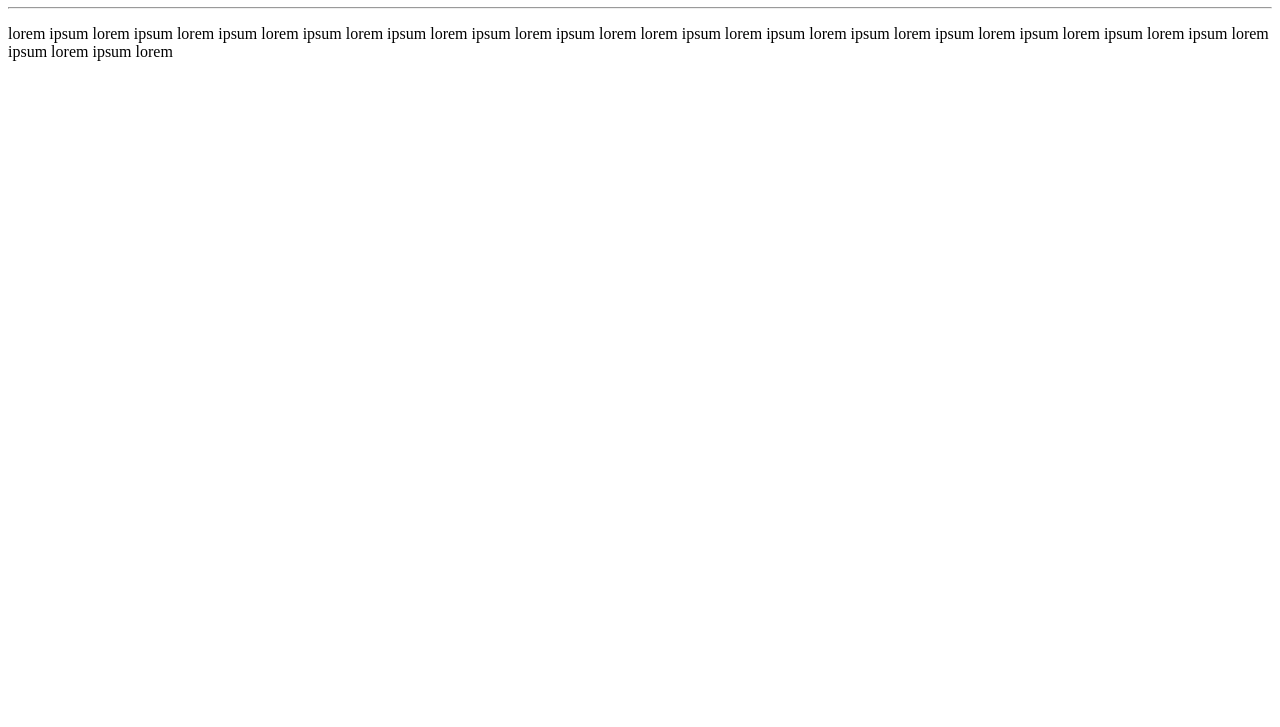
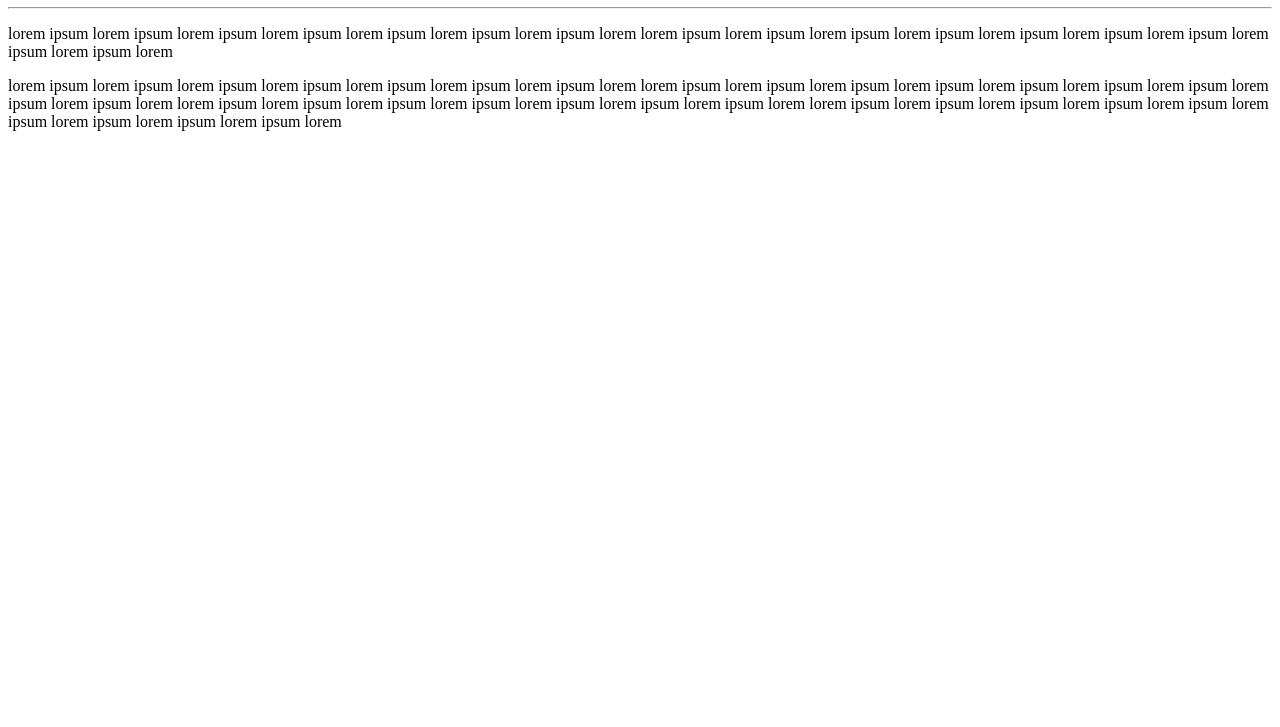
Before and after one commit to ERLISON-dev/ola-Mundo, a plain HTML site: page index.html in a window 1280 px wide. Shown: the part 73-800 px from the top of the page. Drawn offline with Linux system fonts and the light colour scheme.

Commit message:
adicionei um paragrafo

```diff
--- a/index.html
+++ b/index.html
@@ -12,5 +12,9 @@
     <p>lorem ipsum lorem ipsum lorem ipsum lorem ipsum lorem ipsum lorem ipsum lorem ipsum lorem
        lorem ipsum lorem ipsum lorem ipsum lorem ipsum lorem ipsum lorem ipsum lorem ipsum lorem ipsum lorem ipsum lorem
     </p>
+    <p>lorem ipsum lorem ipsum lorem ipsum lorem ipsum lorem ipsum lorem ipsum lorem ipsum lorem
+        lorem ipsum lorem ipsum lorem ipsum lorem ipsum lorem ipsum lorem ipsum lorem ipsum lorem ipsum lorem ipsum lorem
+        lorem ipsum lorem ipsum lorem ipsum lorem ipsum lorem ipsum lorem ipsum lorem ipsum lorem
+        lorem ipsum lorem ipsum lorem ipsum lorem ipsum lorem ipsum lorem ipsum lorem ipsum lorem ipsum lorem ipsum lorem</p>
 </body>
 </html>
```
